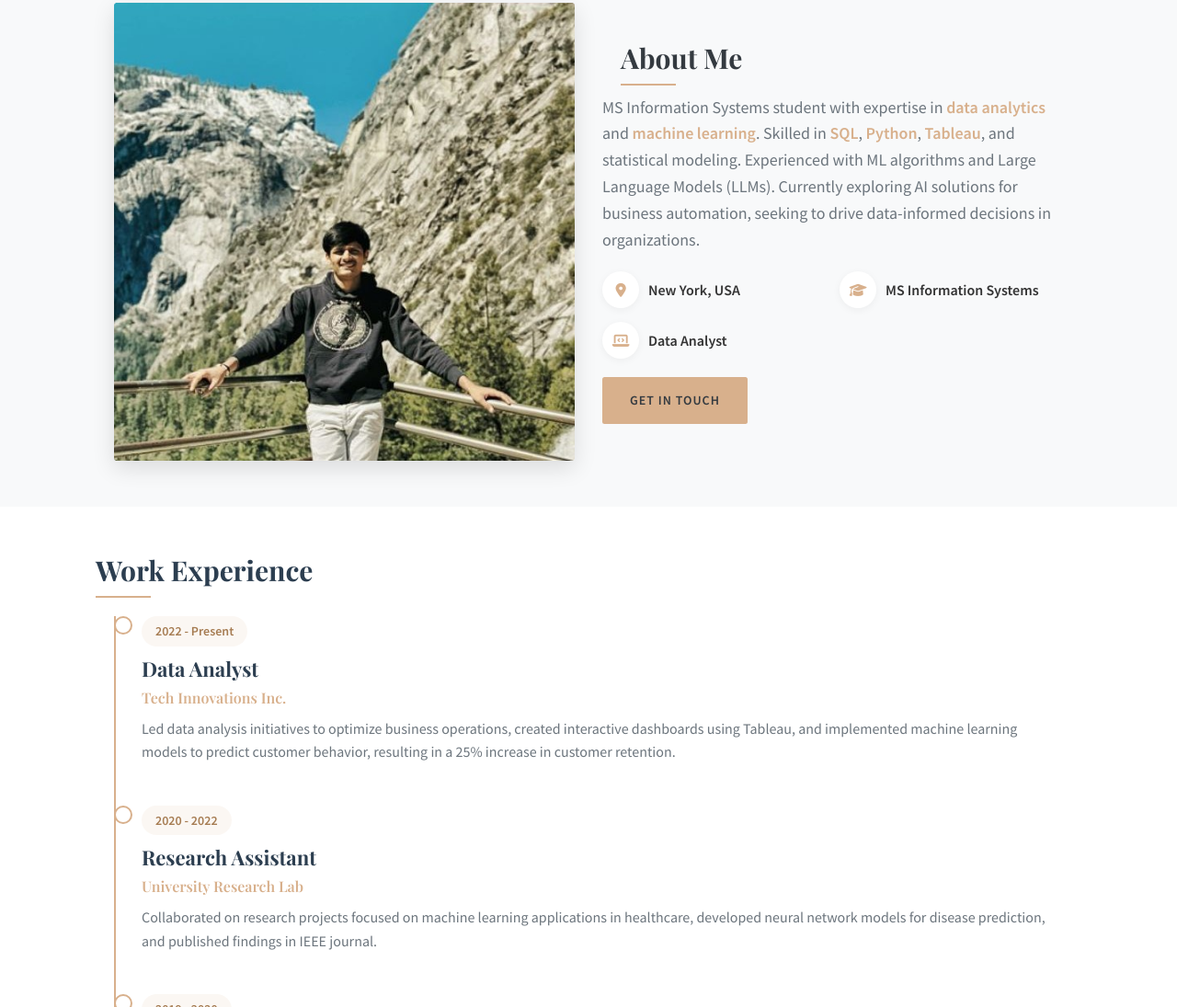
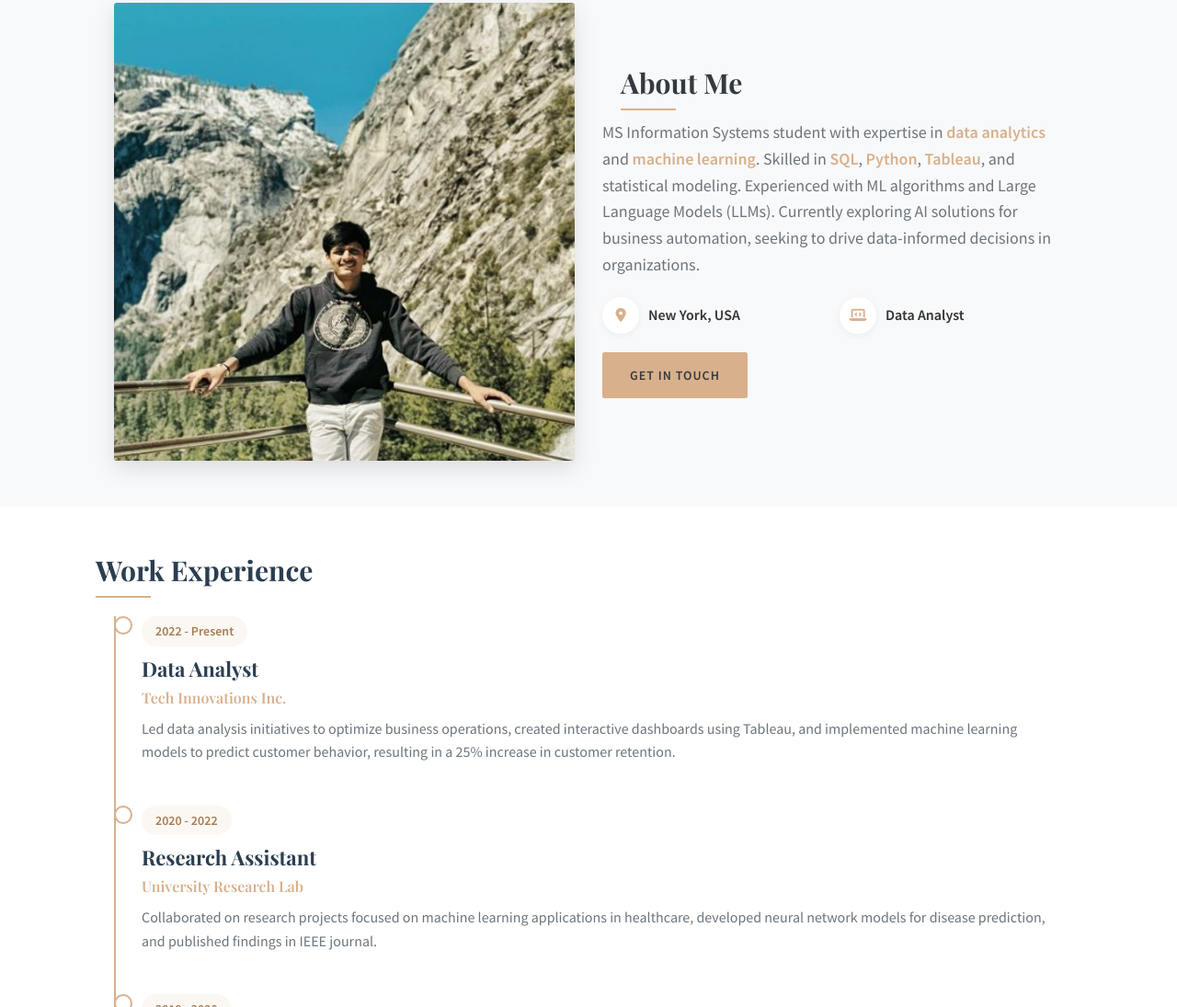
Before and after one commit to 1ak5/pf, a plain HTML site: page index.html in a window 1280 px wide. Shown: the part 907-2002 px from the top of the page at 92% size. Drawn offline with nearby package versions, Linux system fonts and the light colour scheme.

Commit message:
Update index.html

```diff
--- a/index.html
+++ b/index.html
@@ -1471,12 +1471,7 @@ Data Analyst          </p>
               </div>
               <span class="info-text">New York, USA</span>
             </div>
-            <div class="info-item">
-              <div class="info-icon">
-                <i class="fas fa-graduation-cap"></i>
-              </div>
-              <span class="info-text">MS Information Systems</span>
-            </div>
+
             <div class="info-item">
               <div class="info-icon">
                 <i class="fas fa-laptop-code"></i>
```
